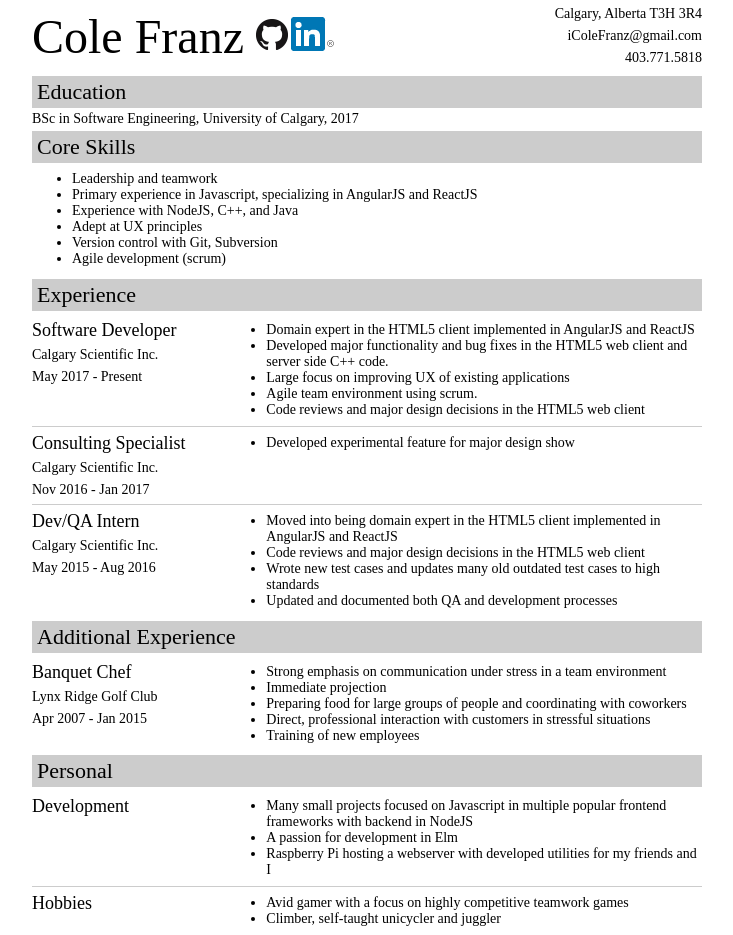
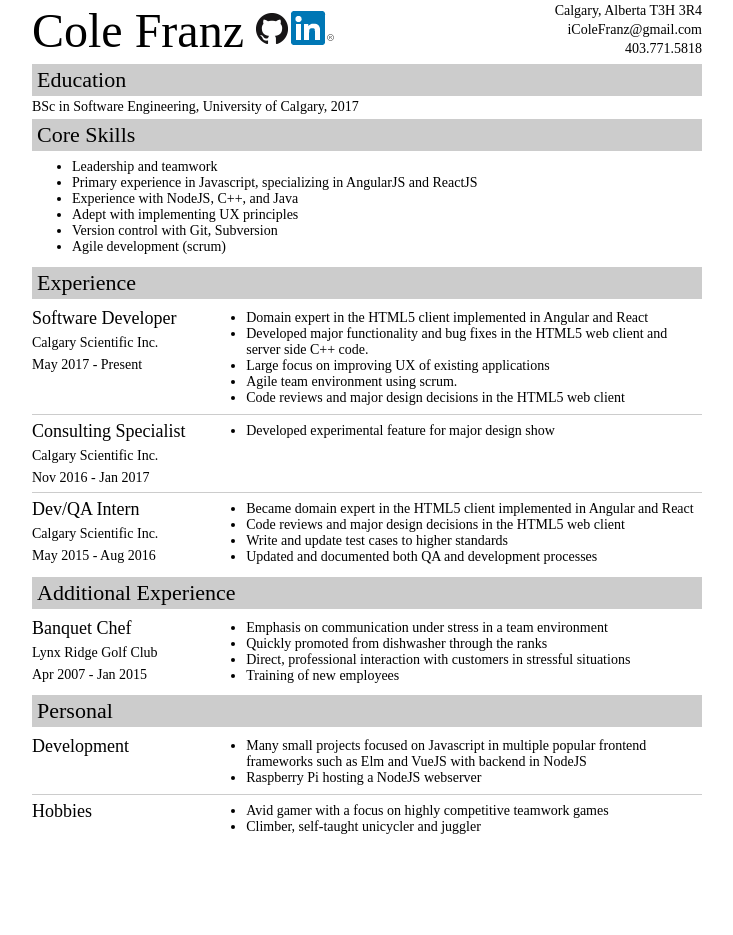
Before and after one commit to colefranz/colefranz.github.io, a website built with webpack: page index.ejs in a window 1280 px wide. Shown: the whole page, without its empty margins (273-1006 px from the left). After the commit the page ends 843 px from the top, so only its background shows below. Built offline with nearby package versions, Linux system fonts and the light colour scheme; a web font is replaced by a local one.

Commit message:
succinct bullets to stick to one page

```diff
--- a/css/main.less
+++ b/css/main.less
@@ -29,14 +29,6 @@ body, html {
     }
   }
 
-  #resume-body {
-    opacity: 0;
-    visibility: hidden;
-    transform-origin: 50% 0%;
-    animation: fadein 0.75s ease-in forwards, topdown 0.75s ease-in;
-    animation-delay: 2.25s;
-  }
-
   header {
     display: flex;
 
@@ -47,24 +39,6 @@ body, html {
       .name {
         font-size: 48px;
         margin-right: 12px;
-
-        .first {
-          animation: fadein 0.75s ease-in;
-        }
-
-        .last {
-          opacity: 0;
-          visibility: hidden;
-          animation: fadein 0.75s ease-in forwards;
-          animation-delay: 0.75s
-        }
-      }
-
-      .icons {
-        opacity: 0;
-        visibility: hidden;
-        animation: fadein 0.75s ease-in forwards;
-        animation-delay: 1.5s
       }
 
       a {
@@ -73,15 +47,11 @@ body, html {
     }
 
     .secondary {
-      opacity: 0;
-      visibility: hidden;
-      animation: fadein 0.75s ease-in forwards;
-      animation-delay: 2.25s;
       flex: 1 1 auto;
       text-align: right;
 
       p {
-        margin: 6px 0px;
+        margin: 3px 0px;
       }
     }
   }
@@ -94,7 +64,7 @@ body, html {
     }
 
     .primary {
-      width: 29%;
+      width: 26%;
 
       .title {
         font-size: 18px;
@@ -102,7 +72,7 @@ body, html {
     }
 
     .secondary {
-      width: 71%;
+      width: 74%;
     }
   }
 
@@ -127,6 +97,44 @@ body, html {
   }
 }
 
+// animations
+
+
+#resume-body {
+  opacity: 0;
+  visibility: hidden;
+  transform-origin: 50% 0%;
+  animation: fadein 0.75s ease-in forwards, topdown 0.75s ease-in;
+  animation-delay: 2.25s;
+}
+
+header {
+  .primary {
+    .first, .last, .icons {
+      animation: fadein 0.75s ease-in forwards;
+    }
+
+    .last {
+      opacity: 0;
+      visibility: hidden;
+      animation-delay: 0.75s
+    }
+
+    .icons {
+      opacity: 0;
+      visibility: hidden;
+      animation-delay: 1.5s
+    }
+  }
+
+  .secondary {
+    opacity: 0;
+    visibility: hidden;
+    animation: fadein 0.75s ease-in forwards;
+    animation-delay: 2.25s;
+  }
+}
+
 @keyframes fadein {
   from {
     opacity: 0;
--- a/index.ejs
+++ b/index.ejs
@@ -41,7 +41,7 @@
             <li>Leadership and teamwork</li>
             <li>Primary experience in Javascript, specializing in AngularJS and ReactJS</li>
             <li>Experience with NodeJS, C++, and Java</li>
-            <li>Adept at UX principles</li>
+            <li>Adept with implementing UX principles</li>
             <li>Version control with Git, Subversion</li>
             <li>Agile development (scrum)</li>
             <!-- <li>OpenGL</li> Uncomment in graphics jobs -->
@@ -56,7 +56,7 @@
               <p class="time-line">May 2017 - Present</p>
             </div>
             <ul class="secondary">
-              <li>Domain expert in the HTML5 client implemented in AngularJS and ReactJS</li>
+              <li>Domain expert in the HTML5 client implemented in Angular and React</li>
               <li>Developed major functionality and bug fixes in the HTML5 web client and server side C++ code.</li>
               <li>Large focus on improving UX of existing applications</li>
               <li>Agile team environment using scrum.</li>
@@ -80,9 +80,9 @@
               <p class="time-line">May 2015 - Aug 2016</p>
             </div>
             <ul class="secondary">
-              <li>Moved into being domain expert in the HTML5 client implemented in AngularJS and ReactJS</li>
+              <li>Became domain expert in the HTML5 client implemented in Angular and React</li>
               <li>Code reviews and major design decisions in the HTML5 web client</li>
-              <li>Wrote new test cases and updates many old outdated test cases to high standards</li>
+              <li>Write and update test cases to higher standards</li>
               <li>Updated and documented both QA and development processes</li>
             </ul>
           </div>
@@ -96,9 +96,8 @@
               <p class="time-line">Apr 2007 - Jan 2015</p>
             </div>
             <ul class="secondary">
-              <li>Strong emphasis on communication under stress in a team environment</li>
-              <li>Immediate projection</li>
-              <li>Preparing food for large groups of people and coordinating with coworkers</li>
+              <li>Emphasis on communication under stress in a team environment</li>
+              <li>Quickly promoted from dishwasher through the ranks</li>
               <li>Direct, professional interaction with customers in stressful situations</li>
               <li>Training of new employees</li>
             </ul>
@@ -111,9 +110,8 @@
               <p class="title">Development</p>
             </div>
             <ul class="secondary">
-              <li>Many small projects focused on Javascript in multiple popular frontend frameworks with backend in NodeJS</li>
-              <li>A passion for development in Elm</li>
-              <li>Raspberry Pi hosting a webserver with developed utilities for my friends and I</li>
+              <li>Many small projects focused on Javascript in multiple popular frontend frameworks such as Elm and VueJS with backend in NodeJS</li>
+              <li>Raspberry Pi hosting a NodeJS webserver</li>
             </ul>
           </div>
           <div class="item">
```
